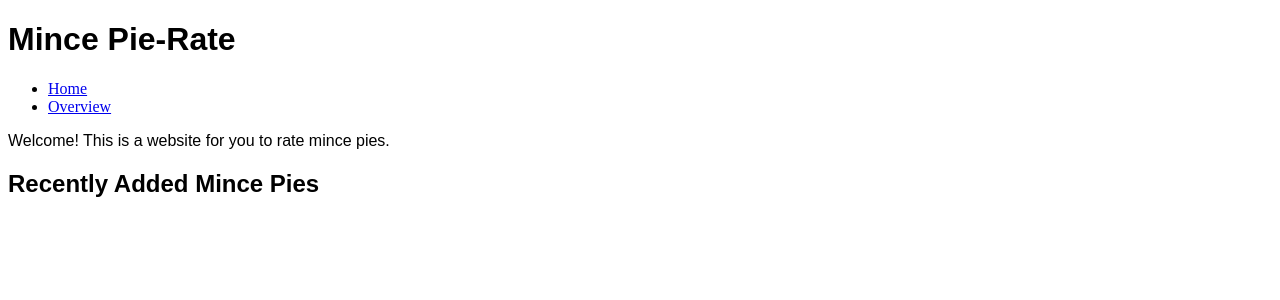
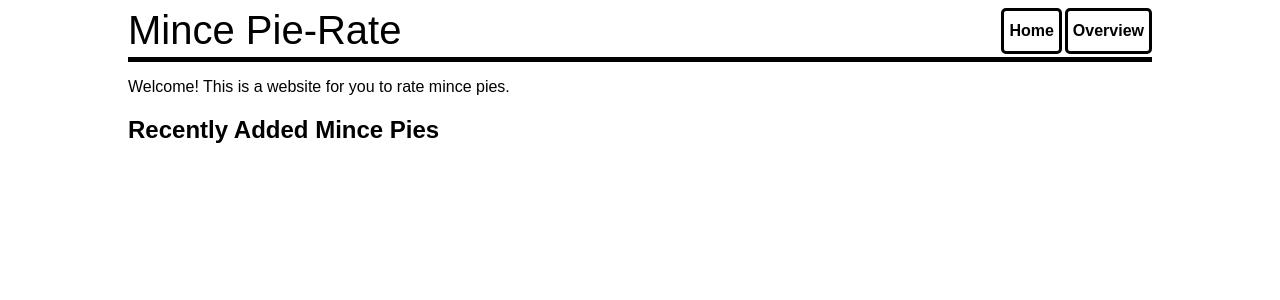
Before and after one commit to MattJamesChampion/mince-pie-rate, a Django app: page / in a window 1280 px wide. Shown: the top 300 px of the page. Run offline with Django 3.2, Linux system fonts and the light colour scheme; data that the repository does not hold is empty.

Commit message:
Update base style

```diff
--- a/website/rate/static/rate/style.css
+++ b/website/rate/static/rate/style.css
@@ -1,7 +1,41 @@
-h1, h2, h3, h4, h5, h6 {
+h1, h2, h3, h4, h5, h6, p, ul, form {
     font-family: sans-serif;
 }
 
-p {
+#page-header {
+    text-decoration: none;
+    color: black;
     font-family: sans-serif;
+    font-size: 40px;
+    float: left;
 }
+
+#main-header {
+    border-bottom: 5px black solid;
+    overflow: hidden;
+}
+
+#page-navigation {
+    line-height: 40px;
+    float: right;
+}
+
+#page-navigation a {
+    border: 3px black solid;
+    padding-left: 5px;
+    padding-right: 5px;
+    margin-bottom: 3px;
+    margin-left: 3px;
+    border-radius: 5px;
+    font-family: sans-serif;
+    color:black;
+    font-weight: 600;
+    text-decoration: none;
+    float: left;
+}
+
+body {
+    width: 80%;
+    margin-left: auto;
+    margin-right: auto;
+}
--- a/website/rate/templates/rate/base.html
+++ b/website/rate/templates/rate/base.html
@@ -8,13 +8,11 @@
         <link rel="stylesheet" type="text/css" href="{% static 'rate/style.css' %}">
     </head>
     <body>
-        <header>
-            <h1>Mince Pie-Rate</h1>
-            <nav class="menu">
-                <ul>
-                    <li><a href="{% url 'rate:index'%}">Home</a></li>
-                    <li><a href="{% url 'rate:overview'%}">Overview</a></li>
-                </ul>
+        <header id="main-header">
+            <a href="{% url 'rate:index'%}" id="page-header">Mince Pie-Rate</a>
+            <nav id="page-navigation">
+                <a href="{% url 'rate:index'%}">Home</a>
+                <a href="{% url 'rate:overview'%}">Overview</a>
             </nav>
         </header>
         {% block content %}{% endblock content %}
```
